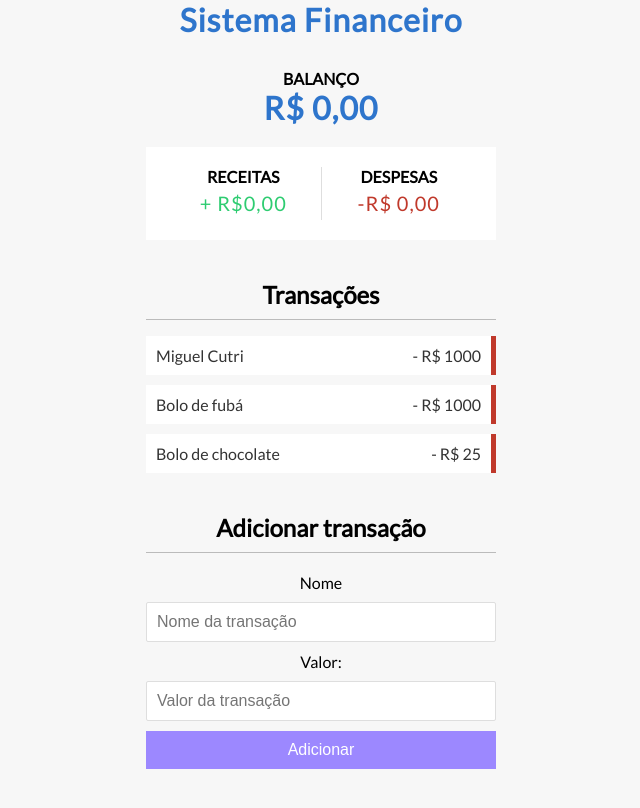
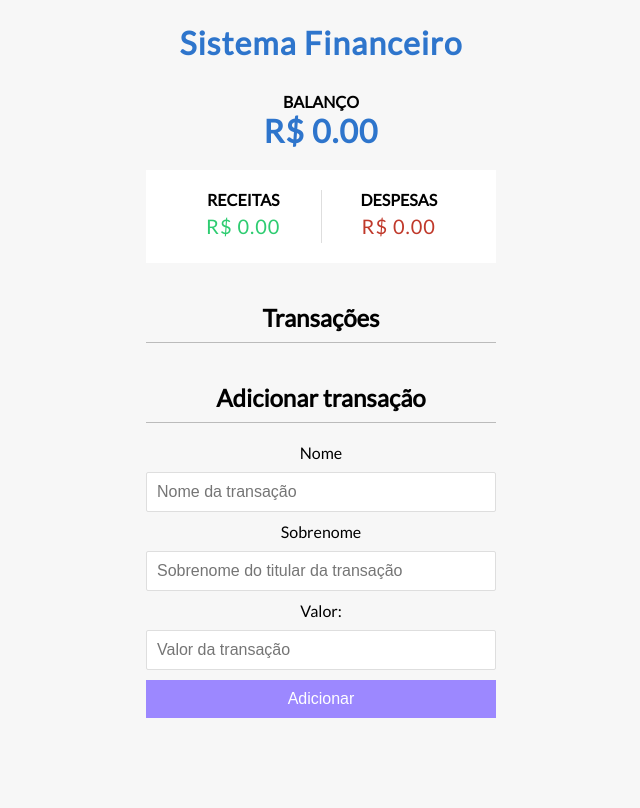
Before and after one commit to Miguelcutri/Studies-and-challenges-JS, a plain HTML site: page ChallengesJS/LocalStorage/index.html in a window 1280 px wide. Shown: the whole page, without its empty margins (319-959 px from the left). Drawn offline with Linux system fonts and the light colour scheme.

Commit message:
project finish

```diff
--- a/ChallengesJS/LocalStorage/02-financeSystem.js
+++ b/ChallengesJS/LocalStorage/02-financeSystem.js
@@ -1,67 +1,107 @@
 const transactionsUl = document.querySelector("#transactions");
-const personAccount = [
-  {
-    id: 1,
-    name: "Miguel Cutri",
-    expenses: 1000,
-    revenues: 1000,
-    totalExpenses: 5000.0,
-    totalRevenues: 10000.0,
-    balance: 5000.0,
-  },
-  {
-    id: 2,
-    name: "Bolo de fubá",
-    expenses: 1000,
-    revenues: 1000,
-    totalExpenses: 0,
-    totalRevenues: 0,
-    balance: 50,
-  },
-  {
-    id: 3,
-    name: "Bolo de chocolate",
-    expenses: 25,
-    revenues: 0,
-    totalExpenses: 0,
-    totalRevenues: 0,
-    balance: 50,
-  },
-];
+const revenueDisplay = document.querySelector("#money-increment");
+const expenseDisplay = document.querySelector("#money-decrement");
+const balanceDisplay = document.querySelector("#balance");
+const form = document.querySelector("#form");
+const inputTransactionName = document.querySelector("#text");
+const inputTransactionAmount = document.querySelector("#amount");
 
-// localStorage.setItem("personAccount", JSON.stringify(personAccount));
+const transaction = JSON.parse(localStorage.getItem("transactions"));
+let transactions =
+  localStorage.getItem("transactions") !== null ? transaction : [];
 
-// const personAccountString = JSON.parse(localStorage.getItem("personAccount"));
-
-// console.log(personAccountString);
-// const personAccountStringMap = personAccountString.map((item) => {
-//   return <h1>{item}</h1>;
-// });
+const removeTransaction = (ID) => {
+  transactions = transactions.filter((transaction) => transaction.id !== ID);
+  updateLocalStorage();
+  init();
+};
 
 const addTransactionIntoDom = (transaction) => {
   const operator = transaction.expenses > 0 ? "-" : "+";
   const CSSClass = transaction.expenses > 0 ? "decrement" : "increment";
   const li = document.createElement("li");
-  li.innerHTML = `${transaction.name} <span>${operator} R$ ${
+
+  li.innerHTML = `${transaction.name} ${
+    transaction.lastName
+  } <span>${operator} R$ ${
     transaction.expenses > 0 ? transaction.expenses : transaction.revenues
-  }</span><button class="delete-btn">x</button>`;
+  }</span><button onClick="removeTransaction(${
+    transaction.id
+  })" class="delete-btn">x</button>`;
+
   li.classList.add(CSSClass);
   transactionsUl.append(li);
 };
 const updateBalanceValues = () => {
-  const transaction = personAccount.map(
-    (transaction) => transaction.expenses - transaction.revenues
+  const transaction = transactions.map(
+    (transaction) => transaction.revenues - transaction.expenses
   );
-  const total = transaction.reduce(
-    (accumulator, transaction) => accumulator + transaction,
-    0
-  );
-
-  console.log(total);
+  const total = transaction
+    .reduce((accumulator, transaction) => accumulator + transaction, 0)
+    .toFixed(2);
+  const expense = Math.abs(
+    transaction
+      .filter((value) => value < 0)
+      .reduce((accumulator, value) => accumulator + value, 0)
+  ).toFixed(2);
+  const revenue = transaction
+    .filter((value) => value > 0)
+    .reduce((accumulator, value) => accumulator + value, 0)
+    .toFixed(2);
+  balanceDisplay.textContent = `R$ ${total}`;
+  revenueDisplay.textContent = `R$ ${revenue}`;
+  expenseDisplay.textContent = `R$ ${expense}`;
 };
 const init = () => {
-  personAccount.forEach(addTransactionIntoDom);
+  transactionsUl.innerHTML = "";
+  transactions.forEach(addTransactionIntoDom);
   updateBalanceValues();
 };
 
 init();
+
+const updateLocalStorage = () => {
+  localStorage.setItem("transactions", JSON.stringify(transactions));
+};
+const generateID = () => Math.round(Math.random() * 1000);
+form.addEventListener("submit", (event) => {
+  event.preventDefault();
+  const transactionName = inputTransactionName.value.trim();
+  const transactionLastName = document.querySelector("#lastname").value.trim();
+  const transactionAmount = parseFloat(inputTransactionAmount.value.trim());
+
+  if (
+    transactionName === "" ||
+    transactionAmount === "" ||
+    transactionLastName === ""
+  ) {
+    alert("Preencha o nome, sobrenome e o valor da transação");
+    return;
+  }
+  const totalExpenses = transactions.reduce(
+    (acc, t) => (t.expenses > 0 ? acc + t.expenses : acc),
+    0
+  );
+  const totalRevenues = transactions.reduce(
+    (acc, t) => (t.revenues > 0 ? acc + t.revenues : acc),
+    0
+  );
+  const balance = totalRevenues - totalExpenses;
+  const personAccount = {
+    id: generateID(),
+    name: transactionName,
+    lastName: transactionLastName,
+    expenses: transactionAmount < 0 ? Math.abs(transactionAmount) : 0,
+    revenues: transactionAmount > 0 ? transactionAmount : 0,
+    totalExpenses: totalExpenses,
+    totalRevenues: totalRevenues,
+    balance: balance,
+  };
+  transactions.push(personAccount);
+  init();
+  updateLocalStorage();
+
+  inputTransactionName.value = "";
+  inputTransactionAmount.value = "";
+  document.querySelector("#lastname").value = "";
+});
--- a/ChallengesJS/LocalStorage/index.html
+++ b/ChallengesJS/LocalStorage/index.html
@@ -22,7 +22,7 @@
       </div>
       <div>
         <h4>Despesas</h4>
-        <p id="money-decrement" class="money decrement"> -R$ 0,00</p>
+        <p id="money-decrement" class="money decrement">- R$ 0,00</p>
       </div>
     </div>
     <h2>Transações</h2>
@@ -37,7 +37,10 @@
         <label for="text">Nome</label>
         <input autofucus type="text" id="text" placeholder="Nome da transação">
       </div>
-
+      <div class="form-control">
+        <label for="lastname">Sobrenome</label>
+        <input type="text" id="lastname" placeholder="Sobrenome do titular da transação">
+      </div>
 
       <div class="form-control">
         <label for="text">Valor: <br>
```
